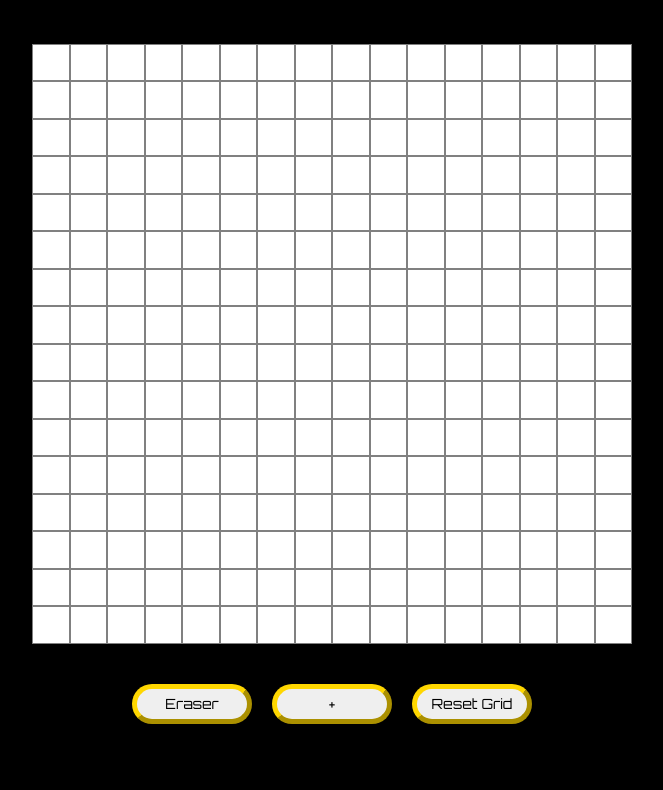
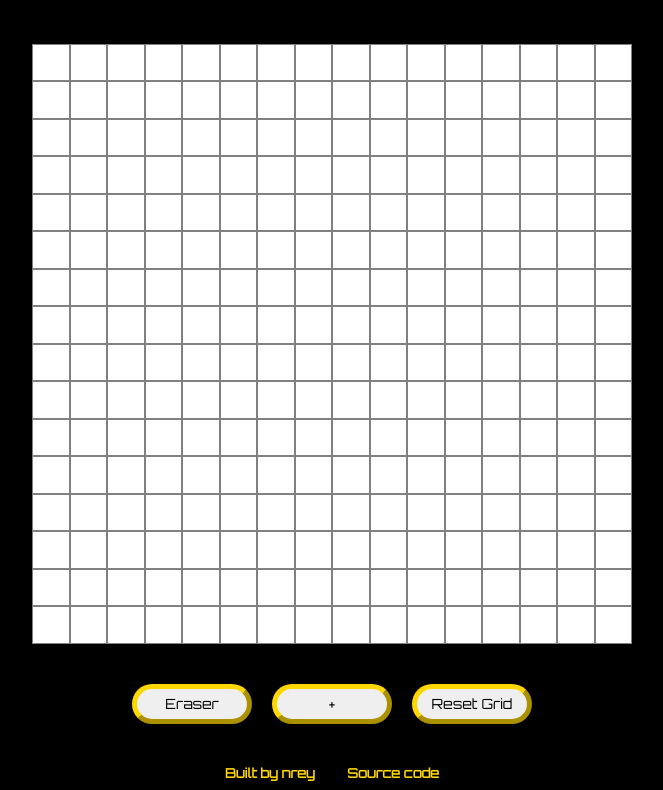
Before and after one commit to nskills-lab/etch-a-sketch, a plain HTML site: page index.html in a window 1280 px wide. Shown: the part 138-928 px from the top of the page, without its empty margins (308-971 px from the left). Before the commit the page ends 902 px from the top, so only its background shows below. Drawn offline with Linux system fonts and the light colour scheme.

Commit message:
Add github links

```diff
--- a/index.html
+++ b/index.html
@@ -17,6 +17,11 @@
         <button id="z-out">+</button>
         <button id="reset">Reset Grid</button>
     </div>
+    <!-- Copyright -->
+    <footer>
+        <a style="text-decoration:none" href="https://github.com/nrey-w">Built by nrey</a> " | "
+        <a style="text-decoration:none" href="https://github.com/nrey-w/etch-a-sketch">Source code</a>
+    </footer>
 </body>
 <script src="script.js"></script>
 
--- a/styles.css
+++ b/styles.css
@@ -6,6 +6,17 @@ h1 {
     color: gold;
     text-align: center;
     font-size: 70px;
+    font-family: orbitron;
+    font-weight: bold;
+}
+
+footer {
+    text-align: center;
+}
+
+a {
+    color: gold;
+    font-size: 13px;
     font-family: orbitron;
     font-weight: bold;
 }
```
